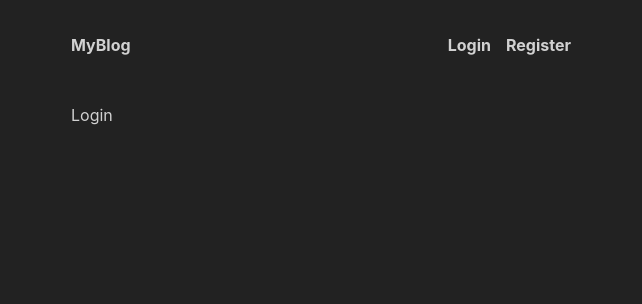
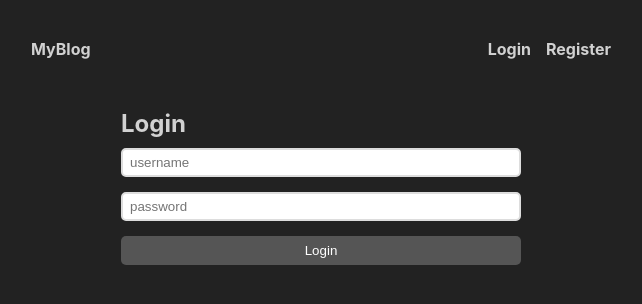
Before and after one commit to MDJAmin/mern-blog, a React (Create React App) app in the folder frontend/: page /login in a window 1280 px wide. Shown: the top 304 px of the page, without its empty margins (319-961 px from the left). Built offline with nearby package versions, Linux system fonts and the light colour scheme.

Commit message:
Refactor : create pages
create Home, login & register pages

```diff
--- a/frontend/src/App.css
+++ b/frontend/src/App.css
@@ -2,12 +2,17 @@
   text-decoration: none;
   margin: 0;
   padding: 0;
+  box-sizing: border-box;
+  user-select: none;
+}
+a{
+  cursor: pointer;
 }
 body {
   background-color: #222;
   color: #d1d1d1;
   padding: 10px;
-  max-width: 500px;
+  max-width: 600px;
   margin: 0 auto;
 }
 header {
@@ -48,3 +53,36 @@ section.entries {
   opacity: 0.5;
   margin-bottom: 5%;
 }
+
+
+form.login, form.register{
+  max-width: 400px;
+  margin: 0 auto;
+  margin-bottom: 100%;
+  display: flex;
+  flex-direction: column;
+  gap: 10px;
+  justify-content: center;
+}
+input{
+  display: block;
+  margin-bottom: 5px;
+  width: 100%;
+  padding: 5px 7px;
+  border: 2px solid #ddd;
+  border-radius: 5px;
+  background-color: #fff;
+}
+button{
+  cursor: pointer;
+  width: 100%;
+  display: block;
+  background-color: #555;
+  border:0;
+  color: #fff;
+  border-radius: 5px;
+  padding: 7px 0;
+}
+form.login h1, form.register h1{
+  text-align: center;
+}
--- a/frontend/src/App.js
+++ b/frontend/src/App.js
@@ -1,8 +1,9 @@
 import "./App.css";
-import Posts from "./BlogPost";
 import NavBar from "./NavBar";
 import { BrowserRouter as Router, Routes, Route } from "react-router-dom";
 import HomePage from "./pages/HomePage";
+import LoginPage from "./pages/LoginPage";
+import RegisterPage from "./pages/RegisterPage";
 
 function App() {
   return (
@@ -11,7 +12,8 @@ function App() {
       <main>
         <Routes>
           <Route path="/" element={<HomePage />} />
-          <Route path="/login" element={<p>Login</p>} />
+          <Route path="/login" element={<LoginPage/>} />
+          <Route path="/register" element={<RegisterPage/>} />
         </Routes>
       </main>
     </Router>
--- /dev/null
+++ b/frontend/src/pages/HomePage.js
@@ -0,0 +1,13 @@
+import Posts from "../BlogPost";
+
+export default function HomePage() {
+  return (
+    <>
+      <Posts />
+      <Posts />
+      <Posts />
+      <Posts />
+      <Posts />
+    </>
+  );
+}
--- /dev/null
+++ b/frontend/src/pages/LoginPage.js
@@ -0,0 +1,10 @@
+export default function LoginPage() {
+  return (
+    <form className="login" action="">
+      <h2>Login</h2>
+      <input type="text" placeholder="username" />
+      <input type="password" placeholder="password" />
+      <button type="submit">Login</button>
+    </form>
+  );
+}
--- /dev/null
+++ b/frontend/src/pages/RegisterPage.js
@@ -0,0 +1,10 @@
+export default function RegisterPage() {
+  return (
+    <form className="register" action="">
+        <h2>Register</h2>
+      <input type="text" placeholder="username" />
+      <input type="password" placeholder="password" />
+      <button type="submit">Register</button>
+    </form>
+  );
+}
```
